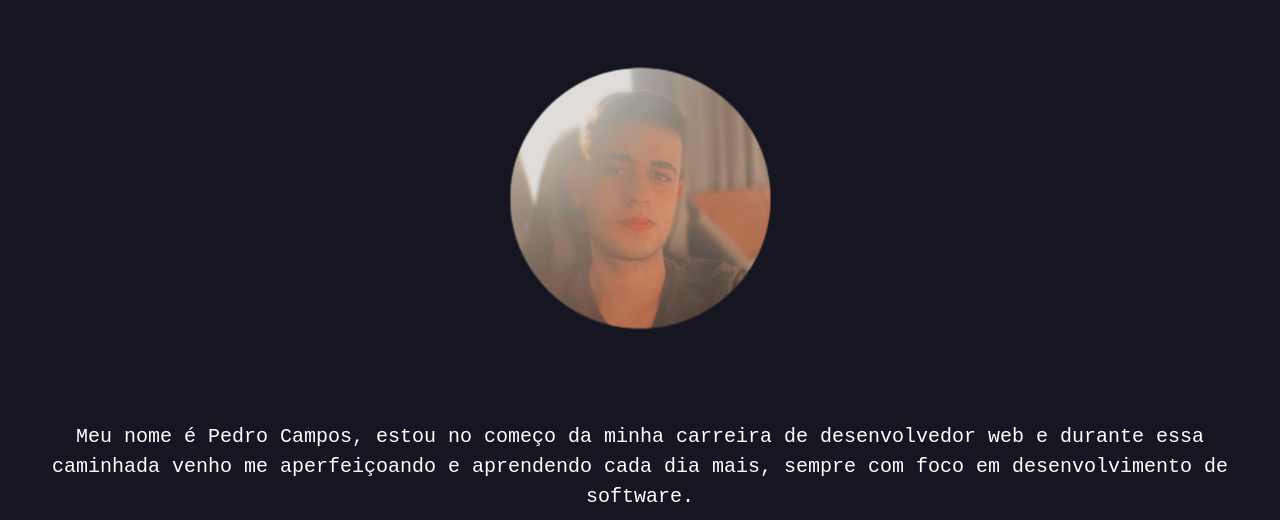
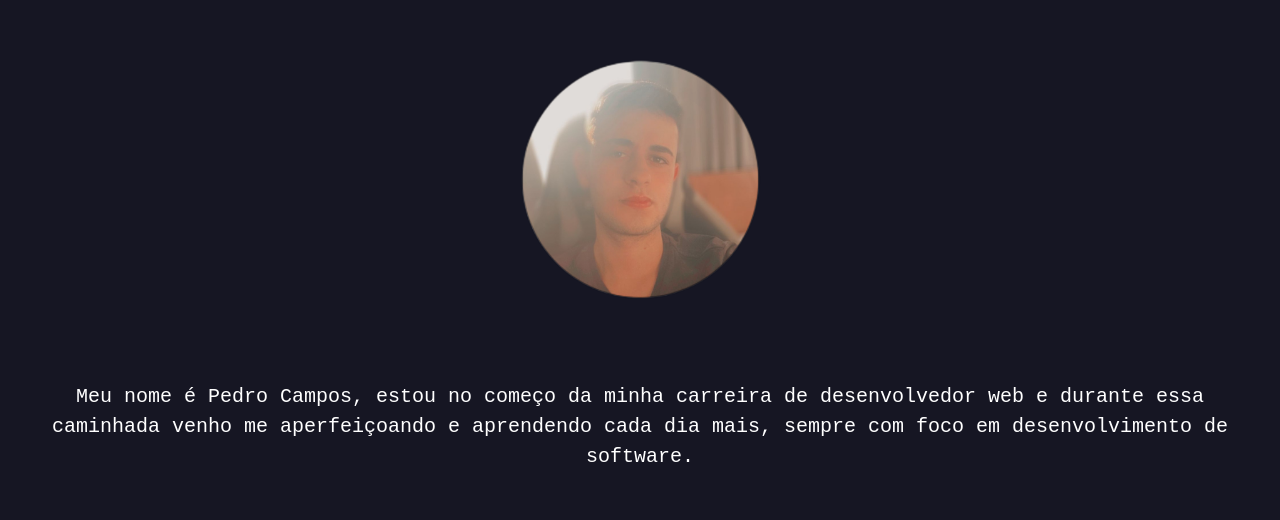
Before and after one commit to pedrodecampos/portifolio, a plain HTML site: page index.html in a window 1280 px wide. Shown: the part 280-800 px from the top of the page. Drawn offline with nearby package versions, Linux system fonts and the light colour scheme.

Commit message:
Update index.html

```diff
--- a/index.html
+++ b/index.html
@@ -207,7 +207,7 @@
   <div class="projetos" style="text-align: center; display:inline-block; " >
     <h1>Estudante De Engenharia De Software</h1>
     <div class="fotos" style="text-align: center; display:inline-block; ">
-      <img  src="img/zyro-image.png" alt="" width="425" height="425" style="text-align: left; display:inline-block;   ">
+      <img  src="img/zyro-image.png" alt="" width="385" height="385" style="text-align: left; display:inline-block;   ">
       <p style="text-align: center; display:inline-block; font-family: 'Courier New', Courier, monospace; font-size: 20px;" >Meu nome é Pedro Campos, estou no começo da minha carreira de desenvolvedor web e durante essa caminhada venho me aperfeiçoando e aprendendo cada dia mais, sempre com foco em desenvolvimento de software. </p>
     </div>
 
```
